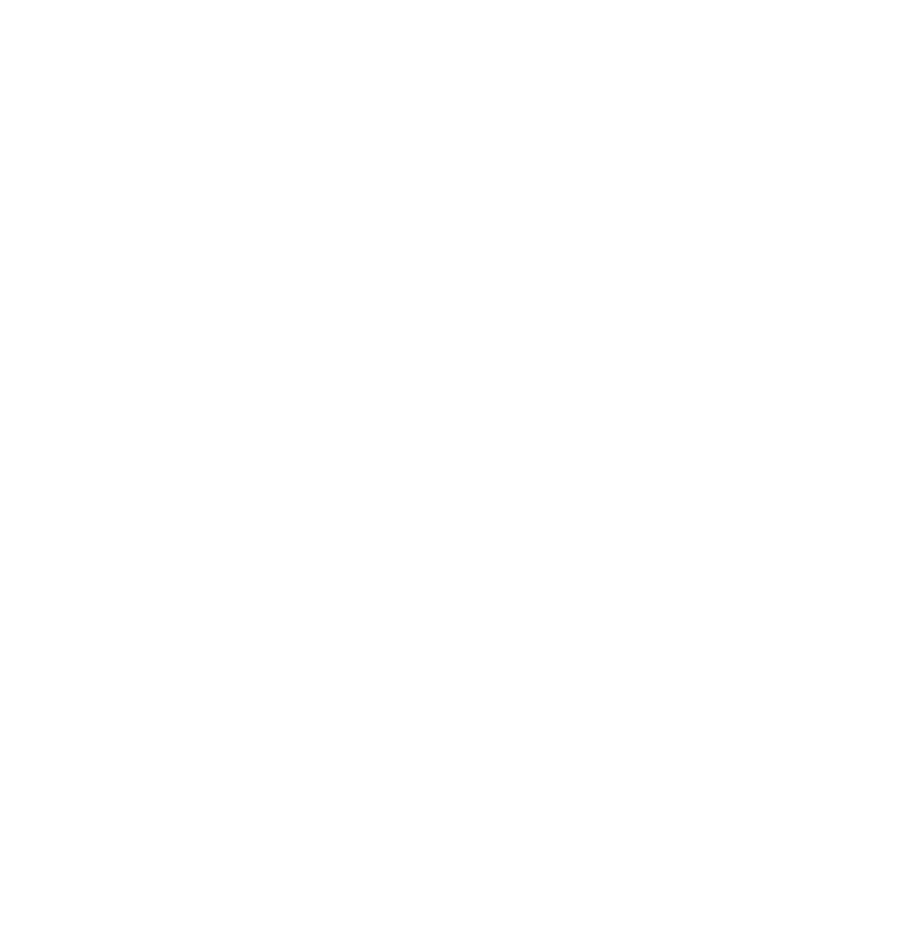
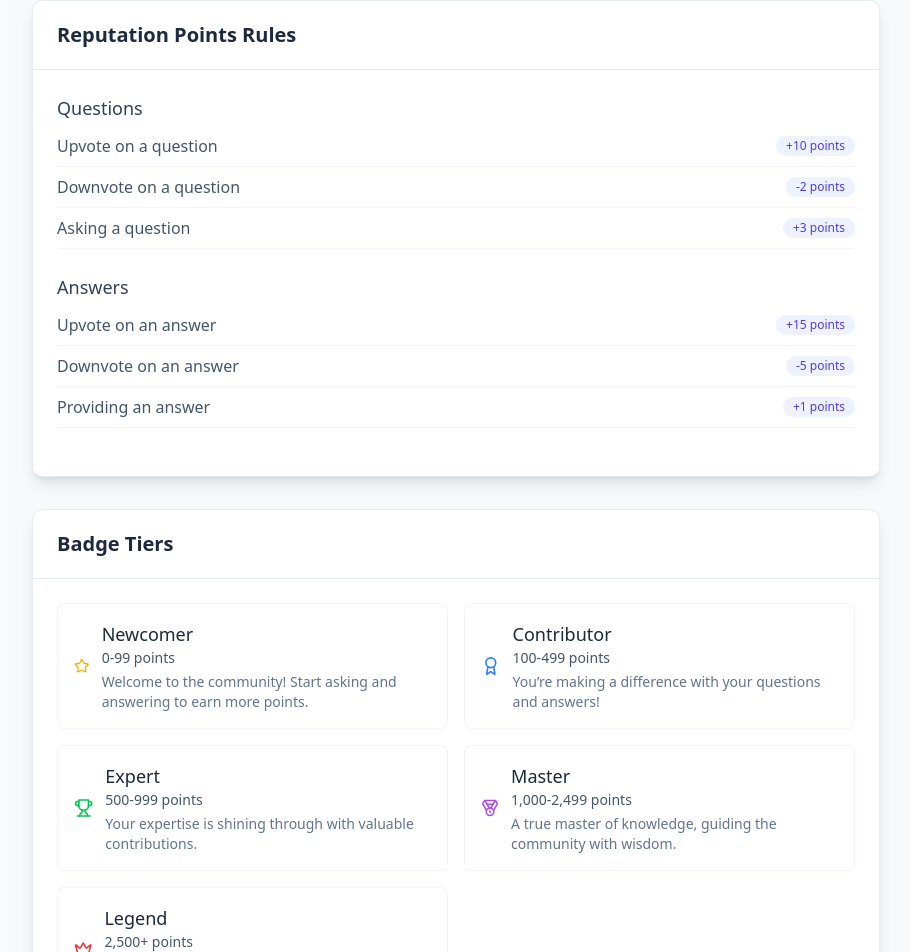
Before and after one commit to samdani91/Bose_Hackathon, a React (Vite) app in the folder frontend/: page /badges in a window 1280 px wide. Before the commit this address had no page. Shown: the part 239-1191 px from the top of the page, without its empty margins (184-1095 px from the left). Before the commit the page ends 800 px from the top, so only its background shows below. Built offline with nearby package versions, Linux system fonts and the light colour scheme; no server answers.

Commit message:
badges rule setup done

```diff
--- a/frontend/src/App.tsx
+++ b/frontend/src/App.tsx
@@ -14,6 +14,7 @@ import { LeaderboardPage } from './quiz/pages/LeaderboardPage';
 import AllQuestionListPage from './pages/question/AllQuestionListPage';
 import AllUserListPage from './pages/user/AllUserListPage';
 import TagPage from './pages/TagPage';
+import BadgesPage from './pages/BadgesPage';
 
 function App() {
   return (
@@ -36,6 +37,8 @@ function App() {
         <Route path="/allQuestions" element={<MainLayout> <AllQuestionListPage/> </MainLayout>} />
         <Route path="/allUsers" element={<MainLayout> <AllUserListPage/></MainLayout>} />
         <Route path="/tags" element={<MainLayout> <TagPage/></MainLayout>} />
+        <Route path="/badges" element={<MainLayout> <BadgesPage/></MainLayout>} />
+
 
         <Route element={<ProtectedRoute />} >
           <Route path="/quizzes" element={<MainLayout><QuizPage /></MainLayout>} />
--- a/frontend/src/components/ui/Card.tsx
+++ b/frontend/src/components/ui/Card.tsx
@@ -21,6 +21,14 @@ export const CardHeader: React.FC<CardProps> = ({ className = '', children }) =>
   );
 };
 
+export const CardTitle: React.FC<CardProps> = ({ className = '', children }) => {
+  return (
+    <h3 className={`text-lg font-semibold text-slate-800 ${className}`}>
+      {children}
+    </h3>
+  );
+};
+
 export const CardContent: React.FC<CardProps> = ({ className = '', children }) => {
   return (
     <div className={`px-4 py-5 sm:p-6 ${className}`}>
--- /dev/null
+++ b/frontend/src/pages/BadgesPage.tsx
@@ -0,0 +1,128 @@
+import React from 'react';
+import { Award, Star, Trophy, Medal, Crown } from 'lucide-react';
+import { Card, CardContent, CardHeader, CardTitle } from '../components/ui/Card';
+import { Badge } from '../components/ui/Badge';
+
+const BadgesPage: React.FC = () => {
+  const reputationRules = [
+    {
+      category: 'Questions',
+      rules: [
+        { action: 'Upvote on a question', points: '+10 points' },
+        { action: 'Downvote on a question', points: '-2 points' },
+        { action: 'Asking a question', points: '+3 points' },
+      ],
+    },
+    {
+      category: 'Answers',
+      rules: [
+        { action: 'Upvote on an answer', points: '+15 points' },
+        { action: 'Downvote on an answer', points: '-5 points' },
+        { action: 'Providing an answer', points: '+1 points' },
+      ],
+    },
+  ];
+
+  const badges = [
+    {
+      name: 'Newcomer',
+      icon: <Star className="h-6 w-6 text-yellow-500" />,
+      range: '0-99 points',
+      description: 'Welcome to the community! Start asking and answering to earn more points.',
+    },
+    {
+      name: 'Contributor',
+      icon: <Award className="h-6 w-6 text-blue-500" />,
+      range: '100-499 points',
+      description: 'You’re making a difference with your questions and answers!',
+    },
+    {
+      name: 'Expert',
+      icon: <Trophy className="h-6 w-6 text-green-500" />,
+      range: '500-999 points',
+      description: 'Your expertise is shining through with valuable contributions.',
+    },
+    {
+      name: 'Master',
+      icon: <Medal className="h-6 w-6 text-purple-500" />,
+      range: '1,000-2,499 points',
+      description: 'A true master of knowledge, guiding the community with wisdom.',
+    },
+    {
+      name: 'Legend',
+      icon: <Crown className="h-6 w-6 text-red-500" />,
+      range: '2,500+ points',
+      description: 'A legendary member whose contributions shape the community.',
+    },
+  ];
+
+  return (
+    <div className="max-w-4xl mx-auto p-6 space-y-8 bg-slate-50/50">
+      {/* Page Header */}
+      <div className="bg-white rounded-xl shadow-md p-6 border border-slate-200/80 hover:border-slate-300 transition-colors">
+        <h1 className="text-3xl font-bold text-slate-800 flex items-center gap-2">
+          <Award className="h-8 w-8 text-indigo-500" />
+          Badges
+        </h1>
+        <p className="mt-2 text-slate-600">
+          Earn reputation points through your contributions and unlock badges to showcase your achievements!
+        </p>
+      </div>
+
+
+      <Card className="shadow-lg border border-slate-200/80 hover:border-slate-300 transition-colors">
+        <CardHeader>
+          <CardTitle className="text-xl font-semibold text-slate-800">
+            Reputation Points Rules
+          </CardTitle>
+        </CardHeader>
+        <CardContent>
+          {reputationRules.map((section, index) => (
+            <div key={index} className="mb-6">
+              <h3 className="text-lg font-medium text-slate-700 mb-3">{section.category}</h3>
+              <ul className="space-y-2">
+                {section.rules.map((rule, ruleIndex) => (
+                  <li key={ruleIndex} className="flex justify-between items-center border-b border-slate-200/50 pb-2">
+                    <span className="text-slate-600">{rule.action}</span>
+                    <Badge variant="secondary" className="bg-indigo-50 text-indigo-600">
+                      {rule.points}
+                    </Badge>
+                  </li>
+                ))}
+              </ul>
+            </div>
+          ))}
+        </CardContent>
+      </Card>
+
+      <Card className="shadow-lg border border-slate-200/80 hover:border-slate-300 transition-colors">
+        <CardHeader>
+          <CardTitle className="text-xl font-semibold text-slate-800">
+            Badge Tiers
+          </CardTitle>
+        </CardHeader>
+        <CardContent>
+          <div className="grid grid-cols-1 md:grid-cols-2 gap-4">
+            {badges.map((badge, index) => (
+              <div
+                key={index}
+                className="p-4 bg-white rounded-md border border-slate-200/50 hover:bg-indigo-50/50 transition-colors"
+              >
+                <div className="flex items-center gap-3">
+                  {badge.icon}
+                  <div>
+                    <h3 className="text-lg font-medium text-slate-800">{badge.name}</h3>
+                    <p className="text-sm text-slate-600">{badge.range}</p>
+                    <p className="mt-1 text-sm text-slate-500">{badge.description}</p>
+                  </div>
+                </div>
+              </div>
+            ))}
+          </div>
+        </CardContent>
+      </Card>
+    </div>
+  );
+};
+
+export default BadgesPage;
```
